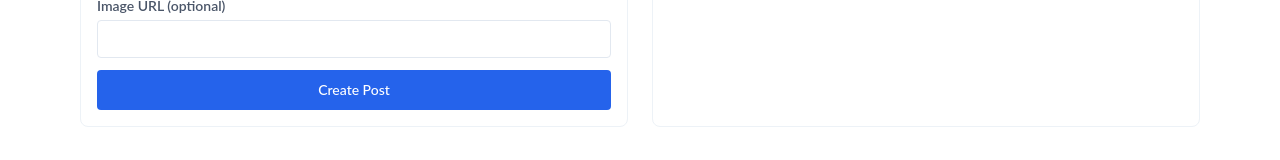
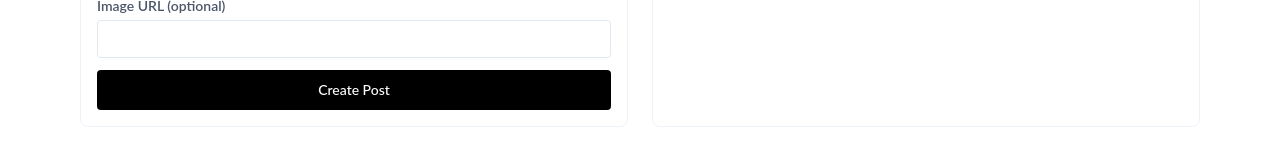
Before and after one commit to tuneshwarpyjamaa/tmw_blog, a Next.js app in the folder frontend/: page /admin in a window 1280 px wide. Shown: the part 625-785 px from the top of the page. Built offline with nearby package versions, Linux system fonts and the light colour scheme; no server answers.

Commit message:
button colour

```diff
--- a/frontend/pages/admin/index.js
+++ b/frontend/pages/admin/index.js
@@ -99,7 +99,7 @@
   }
 
   const inputStyles = "w-full border border-gray-300 rounded px-3 py-2 text-sm focus:outline-none focus:ring-1 focus:ring-blue-500 focus:border-blue-500";
-  const buttonStyles = "bg-blue-600 text-white px-4 py-2 rounded text-sm font-medium disabled:opacity-50 hover:bg-blue-700 transition-colors";
+  const buttonStyles = "bg-black text-white px-4 py-2 rounded text-sm font-medium disabled:opacity-50 hover:bg-gray-800 transition-colors";
   const labelStyles = "block text-sm font-semibold mb-1 text-gray-700";
 
   return (
```
